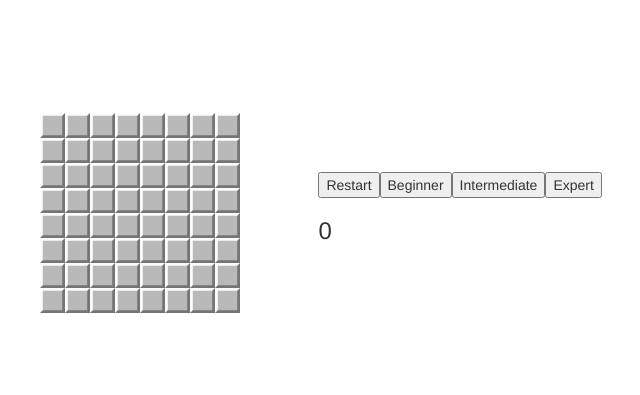
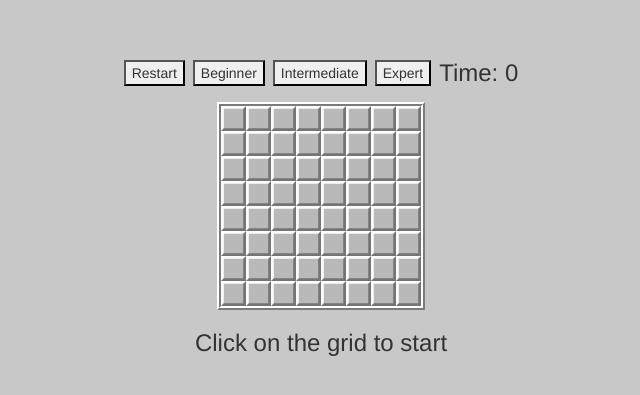
Before and after one commit to arfacamble/minesweeper-in-react, a React app: page / in a window 1280 px wide. Shown: the part 187-582 px from the top of the page, without its empty margins (319-959 px from the left). Built offline with nearby package versions, Linux system fonts and the light colour scheme.

Commit message:
adequate styling

```diff
--- a/src/components/app.jsx
+++ b/src/components/app.jsx
@@ -3,6 +3,7 @@ import React, { Component } from 'react';
 import Grid from './grid';
 import Clock from './clock';
 import DifficultyButton from './difficulty-button';
+import GameStateMessage from './game-state-message';
 import { gridBuild } from '../logic/grid-build';
 import { surroundingIDs, addTypeToGrid } from '../logic/add-type-to-grid';
 
@@ -132,18 +133,16 @@ class App extends Component {
       }
       return cell;
     });
-    this.setState({ cells: updatedCells, gameState: 'fail' }, () => {
+    this.setState({ cells: updatedCells, gameState: 'failure' }, () => {
       this.stopClock();
-      window.alert('YOU FAILED!!');
     });
   }
 
   testSuccess = () => {
     const { cells } = this.state;
     if (cells.every(cell => cell.mine || cell.display !== 'unopened.svg')) {
-      this.setState({ gameState: 'win' }, () => {
+      this.setState({ gameState: 'success' }, () => {
         this.stopClock();
-        window.alert('YOU WIN!!');
       });
     }
   }
@@ -239,21 +238,17 @@ class App extends Component {
     return (
       <div
         style={{
-          display: 'flex',
-          justifyContent: 'space-around',
-          alignItems: 'center',
-          width: '50%'
+          maxWidth: '50%'
         }}
       >
-        <Grid
-          col={col}
-          row={row}
-          cells={cells}
-          gameState={gameState}
-          leftClicker={this.leftClicker}
-          flagToggler={this.flagToggler}
-        />
-        <div className="control-panel">
+        <div
+          className="control-panel"
+          style={{
+            display: 'flex',
+            justifyContent: 'space-around',
+            alignItems: 'center',
+          }}
+        >
           <DifficultyButton difficulty={currentDifficulty} label="Restart" key="Restart" newGame={this.newGame} />
           {levels.map(level => <DifficultyButton
                                 difficulty={level}
@@ -264,6 +259,34 @@ class App extends Component {
           )}
           <Clock secondsElapsed={secondsElapsed} />
         </div>
+        <div
+          style={{
+            display: 'flex',
+            flexDirection: 'column',
+            alignItems: 'center',
+            justifyContent: 'center',
+            marginTop: '16px'
+          }}
+        >
+          <div
+            style={{
+              borderTop: "2px solid #fff",
+              borderLeft: "2px solid #fff",
+              borderBottom: "2px solid #7B7B7B",
+              borderRight: "2px solid #7B7B7B"
+            }}
+          >
+            <Grid
+              col={col}
+              row={row}
+              cells={cells}
+              gameState={gameState}
+              leftClicker={this.leftClicker}
+              flagToggler={this.flagToggler}
+            />
+          </div>
+          <GameStateMessage gameState={gameState} />
+        </div>
       </div>
     );
   }
--- a/src/components/clock.jsx
+++ b/src/components/clock.jsx
@@ -5,7 +5,11 @@ class Clock extends Component {
     const { secondsElapsed } = this.props;
     return (
       <div className="clockContainer">
-        <h3>{secondsElapsed}</h3>
+        <h3
+          style={{margin: 0}}
+        >
+          Time: {secondsElapsed}
+        </h3>
       </div>
     );
   }
--- a/src/components/difficulty-button.jsx
+++ b/src/components/difficulty-button.jsx
@@ -12,6 +12,10 @@ class DifficultyButton extends Component {
       <button
         className="difficulty-button"
         onClick={this.handleClick}
+        style={{
+          borderRadius: '0',
+          marginRight: '8px'
+        }}
       >
         {label}
       </button>
--- /dev/null
+++ b/src/components/game-state-message.jsx
@@ -0,0 +1,24 @@
+import React, { Component } from 'react';
+
+class GameStateMessage extends Component {
+  message = () => {
+    const { gameState } = this.props;
+    let message;
+    switch (gameState) {
+      case 'pending': message = "Click on the grid to start"; break;
+      case 'running': message = "The clock's running!! CLICK CLICK CLICK BOOM"; break;
+      case 'success': message = "What a WIN!!! You legend"; break;
+      case 'failure': message = "LOSER! Click above buttons to have another crack"; break;
+      default: message = "WORDS";
+    }
+    return message;
+  }
+
+  render() {
+    return (
+      <h3>{this.message()}</h3>
+    );
+  }
+}
+
+export default GameStateMessage;
--- a/src/components/grid.jsx
+++ b/src/components/grid.jsx
@@ -9,7 +9,11 @@ class Grid extends Component {
       <div style={{
         display: 'grid',
         gridTemplateColumns: `repeat(${col}, 25px)`,
-        gridTemplateRows: `repeat(${row}, 25px)`
+        gridTemplateRows: `repeat(${row}, 25px)`,
+        borderTop: "2px solid #7B7B7B",
+        borderLeft: "2px solid #7B7B7B",
+        borderBottom: "2px solid #fff",
+        borderRight: "2px solid #fff"
       }}
       >
         {cells.map(cell => <Cell
--- a/templates/index.html
+++ b/templates/index.html
@@ -6,6 +6,6 @@
     <title>React boilerplate</title>
   </head>
   <body>
-    <div id="root"></div>
+    <div id="root" style="background-color: rgb(200,200,200);"></div>
   </body>
 </html>
```
